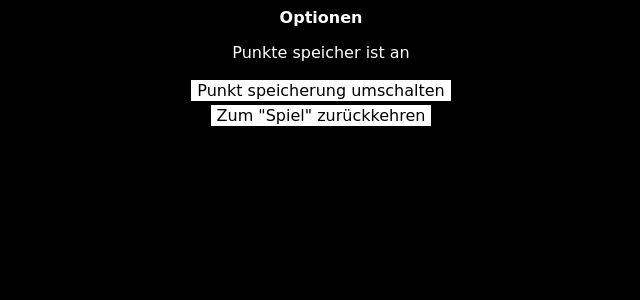
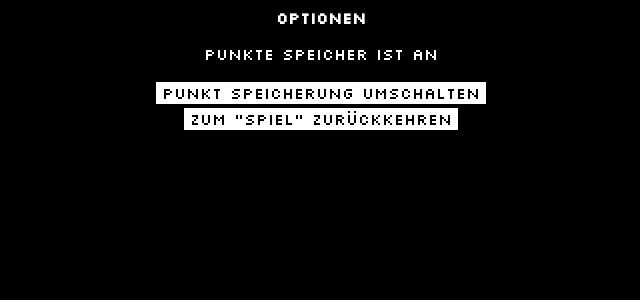
Before and after one commit to zeroIQ2018/Hazard, a Flask app: page /options in a window 1280 px wide. Shown: the top 300 px of the page, without its empty margins (319-959 px from the left). Run offline with Flask 2, Linux system fonts and the light colour scheme.

Commit message:
repaired font on second thing

```diff
--- a/templates/ops.html
+++ b/templates/ops.html
@@ -3,6 +3,7 @@
         <meta charset="UTF-8">
         <link rel="shortcut icon" href="{{ url_for('static', filename='car-crash.png') }}">
         <link rel= "stylesheet" type= "text/css" href= "{{ url_for('static',filename='style.css') }}">
+        <link href="https://fonts.googleapis.com/css2?family=Silkscreen&display=swap" rel="stylesheet">
     </head>
 
     <body>
```
